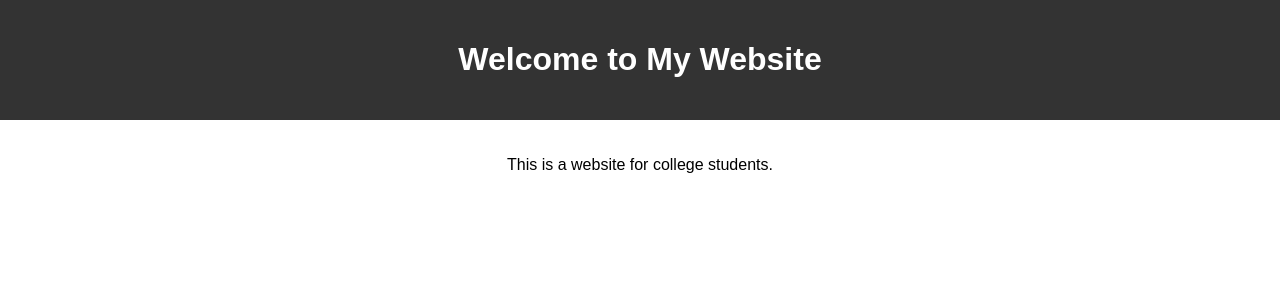
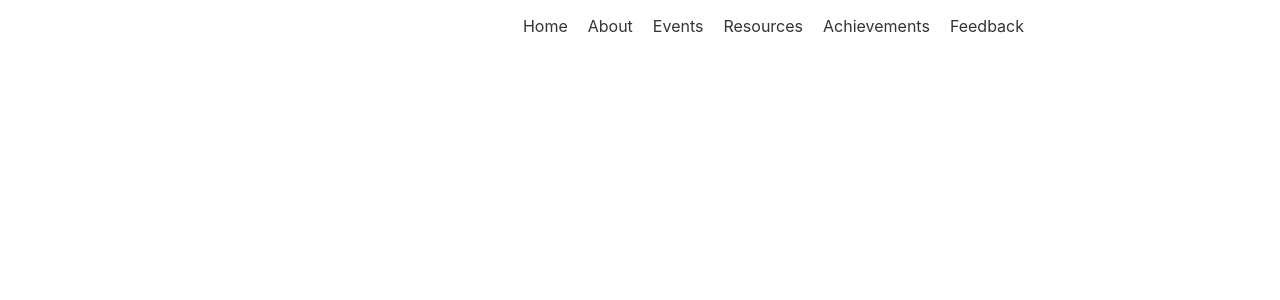
Before and after one commit to rohin079/Minor-1-Project-UPES, a React (Create React App) app in the folder Client/: page / in a window 1280 px wide. Shown: the top 300 px of the page. Built offline with nearby package versions, Linux system fonts and the light colour scheme.

Commit message:
added: routing in app.js and changes in Navbar

```diff
--- a/Client/src/App.js
+++ b/Client/src/App.js
@@ -1,20 +1,26 @@
 import React from 'react';
-import { BrowserRouter as Router } from 'react-router-dom';
-// import Navbar from './Components/Navbar/Navbar';
+import { BrowserRouter as Router, Routes, Route, Navigate } from 'react-router-dom';
+import Navbar from './Components/Navbar/Navbar';
 import Home from './Components/Home/Home'
-// import About from './Components/About/AboutUs'
-// import Events from './Components/Events/Events'
+import About from './Components/About/AboutUs'
+import Events from './Components/Events/Events'
 // import Footer from './Components/Footer/Footer';
+import Feedback from './Components/Feedback/FeedbackForm'
+
+
 function App() {
   return (
     <Router>
-      <Home />
-      {/* <About /> */}
-      {/* <Navbar />
-      <Events />
-      <Footer /> */}
+      <Navbar />
+      <Routes>
+
+      <Route path="/home" element={<Home />} />
+      <Route path="/about" elements={<About />} />
+      <Route path="/events" elements={<Events />} />
+      <Route path="/feedback" elements={<Feedback />} />
+     </Routes>
     </Router>
   );
-}
+};
 
 export default App;
--- a/Client/src/Components/Feedback/FeedbackForm.js
+++ b/Client/src/Components/Feedback/FeedbackForm.js
@@ -138,6 +138,6 @@ const FeedbackForm = (props) => {
 
     </>
   )
-}
+};
 
-export default FeedbackForm
+export default FeedbackForm;
--- a/Client/src/Components/Navbar/Navbar.js
+++ b/Client/src/Components/Navbar/Navbar.js
@@ -8,28 +8,28 @@ const Navbar = () => {
         <nav className="main-nav">
           <ul className={`main-menu`}>
             <li className={`menu-item`}>
-              <NavLink exact activeClassName="is-active" to="#">
+              <NavLink exact activeClassName="is-active" to="/home">
                 Home
               </NavLink>
             </li>
             <li className={`menu-item `}>
-              <NavLink activeClassName="is-active" to="#">
+              <NavLink activeClassName="is-active" to="/about">
                 About
               </NavLink>
             </li>
             <li className={`menu-item`}>
-              <NavLink activeClassName="is-active" to="#">
-                Items Gallery
+              <NavLink activeClassName="is-active" to="/events">
+                Events
               </NavLink>
             </li>
             <li className={`menu-item`}>
               <NavLink activeClassName="is-active" to="#">
-                Help Us Find
+                Resources
               </NavLink>
             </li>
             <li className={`menu-item`}>
               <NavLink activeClassName="is-active" to="#">
-                FAQ
+                Achievements
               </NavLink>
             </li>
             <li className={`menu-item`}>
```
